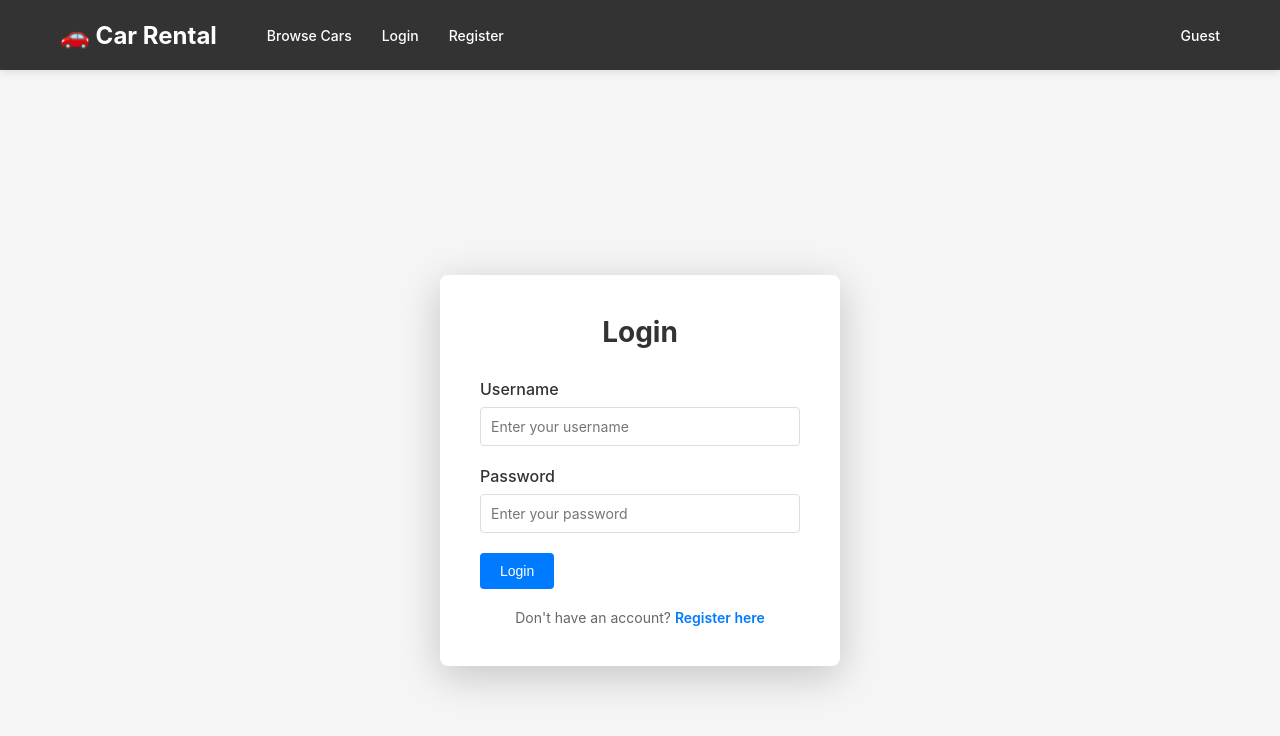
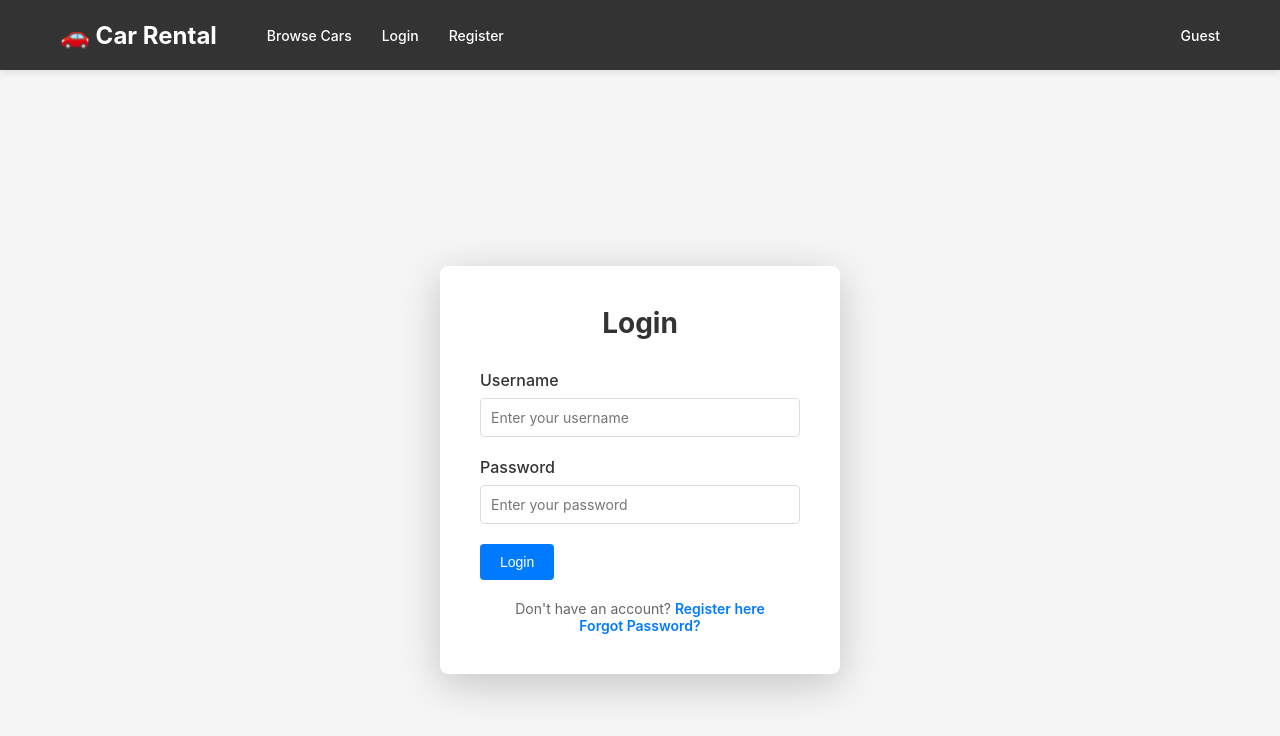
Before and after one commit to Gaurav85218/car_rental, a React (Vite) app in the folder car-rental-platform/frontend/: page /login in a window 1280 px wide. Shown: the top 736 px of the page. Built offline with nearby package versions, Linux system fonts and the light colour scheme.

Commit message:
fix login pagr

```diff
--- a/car-rental-platform/frontend/src/pages/auth/Login.jsx
+++ b/car-rental-platform/frontend/src/pages/auth/Login.jsx
@@ -85,7 +85,9 @@ const Login = ({ setUser }) => {
         </form>
 
         <p className="auth-link">
-          Don't have an account? <Link to="/register">Register here</Link>
+          Don't have an account? <Link to="/register">Register here</Link><br />
+          <Link to="/forgot-password">Forgot Password?</Link>
+
         </p>
       </div>
     </div>
```
